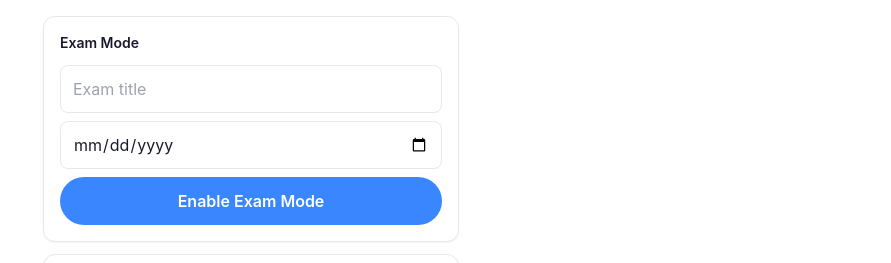
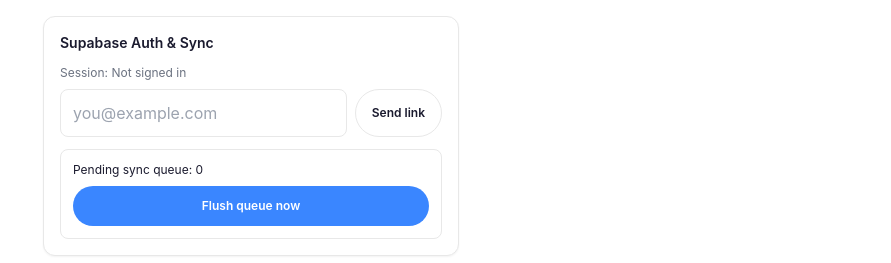
Before and after one commit to rayaanoidPrime/dayos, a React (Vite) app in the folder dayos-app/: page /settings in a window 1280 px wide. Shown: the top 263 px of the page, without its empty margins (389-1280 px from the left). Built offline with nearby package versions, Linux system fonts and the light colour scheme; no server answers.

Commit message:
feat(sync-auth): add magic-link auth helpers and queue flush controls

```diff
--- /dev/null
+++ b/dayos-app/src/lib/supabase.ts
@@ -0,0 +1,26 @@
+import { createClient } from '@supabase/supabase-js'
+
+const supabaseUrl = import.meta.env.VITE_SUPABASE_URL as string | undefined
+const supabaseAnonKey = import.meta.env.VITE_SUPABASE_ANON_KEY as string | undefined
+
+export const hasSupabaseConfig = Boolean(supabaseUrl && supabaseAnonKey)
+
+export const supabase = hasSupabaseConfig ? createClient(supabaseUrl!, supabaseAnonKey!) : null
+
+export async function sendMagicLink(email: string): Promise<{ error: string | null }> {
+  if (!supabase) {
+    return { error: 'Supabase is not configured. Set VITE_SUPABASE_URL and VITE_SUPABASE_ANON_KEY.' }
+  }
+
+  const { error } = await supabase.auth.signInWithOtp({ email })
+  return { error: error?.message ?? null }
+}
+
+export async function getSessionEmail(): Promise<string | null> {
+  if (!supabase) {
+    return null
+  }
+
+  const { data } = await supabase.auth.getSession()
+  return data.session?.user?.email ?? null
+}
--- /dev/null
+++ b/dayos-app/src/lib/sync.ts
@@ -0,0 +1,49 @@
+import { db } from './db'
+import { supabase } from './supabase'
+
+type SyncResult = {
+  processed: number
+  failed: number
+  reason?: string
+}
+
+export async function flushSyncQueue(): Promise<SyncResult> {
+  if (!supabase) {
+    return {
+      processed: 0,
+      failed: 0,
+      reason: 'Supabase is not configured.',
+    }
+  }
+
+  const pending = await db.syncQueue.orderBy('updatedAt').toArray()
+  let processed = 0
+  let failed = 0
+
+  for (const item of pending) {
+    try {
+      if (item.operation === 'upsert') {
+        const { error } = await supabase.from(item.table).upsert(item.payload as never)
+        if (error) {
+          failed += 1
+          continue
+        }
+      } else {
+        const { error } = await supabase.from(item.table).delete().eq('id', item.recordId)
+        if (error) {
+          failed += 1
+          continue
+        }
+      }
+
+      if (item.id) {
+        await db.syncQueue.delete(item.id)
+      }
+      processed += 1
+    } catch {
+      failed += 1
+    }
+  }
+
+  return { processed, failed }
+}
--- a/dayos-app/src/pages/SettingsPage.tsx
+++ b/dayos-app/src/pages/SettingsPage.tsx
@@ -1,7 +1,9 @@
-import { useState } from 'react'
+import { useEffect, useState } from 'react'
 import { format, startOfWeek } from 'date-fns'
 import { Card } from '../components/Card'
-import { upsertSundayPlan } from '../lib/db'
+import { db, upsertSundayPlan } from '../lib/db'
+import { getSessionEmail, hasSupabaseConfig, sendMagicLink } from '../lib/supabase'
+import { flushSyncQueue } from '../lib/sync'
 import { useUIStore } from '../store/uiStore'
 
 export function SettingsPage() {
@@ -16,6 +18,11 @@
   const [researchIntentions, setResearchIntentions] = useState('Complete literature review draft')
   const [weeklyGoal, setWeeklyGoal] = useState('Ship consistent deep work blocks.')
   const [planStatus, setPlanStatus] = useState('')
+  const [email, setEmail] = useState('')
+  const [authStatus, setAuthStatus] = useState('')
+  const [sessionEmail, setSessionEmail] = useState<string | null>(null)
+  const [queueCount, setQueueCount] = useState(0)
+  const [syncStatus, setSyncStatus] = useState('')
 
   const saveSundayPlan = async () => {
     const weekStartDate = format(startOfWeek(new Date(), { weekStartsOn: 1 }), 'yyyy-MM-dd')
@@ -35,8 +42,65 @@
     setPlanStatus(`Saved plan for week starting ${weekStartDate}.`)
   }
 
+  const refreshSyncInfo = async () => {
+    const [count, activeEmail] = await Promise.all([db.syncQueue.count(), getSessionEmail()])
+    setQueueCount(count)
+    setSessionEmail(activeEmail)
+  }
+
+  useEffect(() => {
+    void refreshSyncInfo()
+  }, [])
+
   return (
     <div className="space-y-3">
+      <Card title="Supabase Auth & Sync">
+        {!hasSupabaseConfig && <p className="text-xs text-warning">Supabase env vars are missing in this build.</p>}
+        <p className="mb-2 text-xs text-muted">Session: {sessionEmail ?? 'Not signed in'}</p>
+        <div className="flex gap-2">
+          <input
+            className="h-12 flex-1 rounded-input border border-border px-3"
+            type="email"
+            placeholder="you@example.com"
+            value={email}
+            onChange={(event) => setEmail(event.target.value)}
+          />
+          <button
+            type="button"
+            className="h-12 rounded-full border border-border px-4 text-xs font-semibold"
+            onClick={async () => {
+              if (!email.trim()) {
+                return
+              }
+              const result = await sendMagicLink(email.trim())
+              setAuthStatus(result.error ? `Auth error: ${result.error}` : 'Magic link sent. Check your inbox.')
+            }}
+          >
+            Send link
+          </button>
+        </div>
+        {authStatus && <p className="mt-2 text-xs text-muted">{authStatus}</p>}
+        <div className="mt-3 rounded-input border border-border p-3">
+          <p className="text-xs text-text">Pending sync queue: {queueCount}</p>
+          <button
+            type="button"
+            className="mt-2 h-10 w-full rounded-full bg-primary px-4 text-xs font-semibold text-white"
+            onClick={async () => {
+              const result = await flushSyncQueue()
+              if (result.reason) {
+                setSyncStatus(result.reason)
+              } else {
+                setSyncStatus(`Synced ${result.processed} item(s), failed ${result.failed}.`)
+              }
+              await refreshSyncInfo()
+            }}
+          >
+            Flush queue now
+          </button>
+          {syncStatus && <p className="mt-2 text-xs text-muted">{syncStatus}</p>}
+        </div>
+      </Card>
+
       <Card title="Exam Mode">
         <div className="space-y-2">
           <input
```
Also changed, not shown: 1 other file (tests, documents, lock files or other folders).
